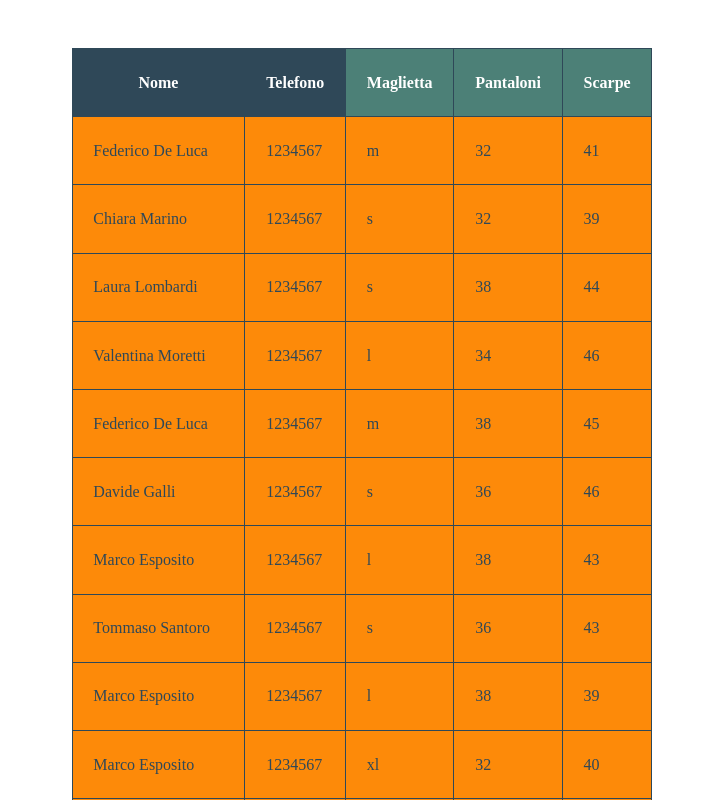
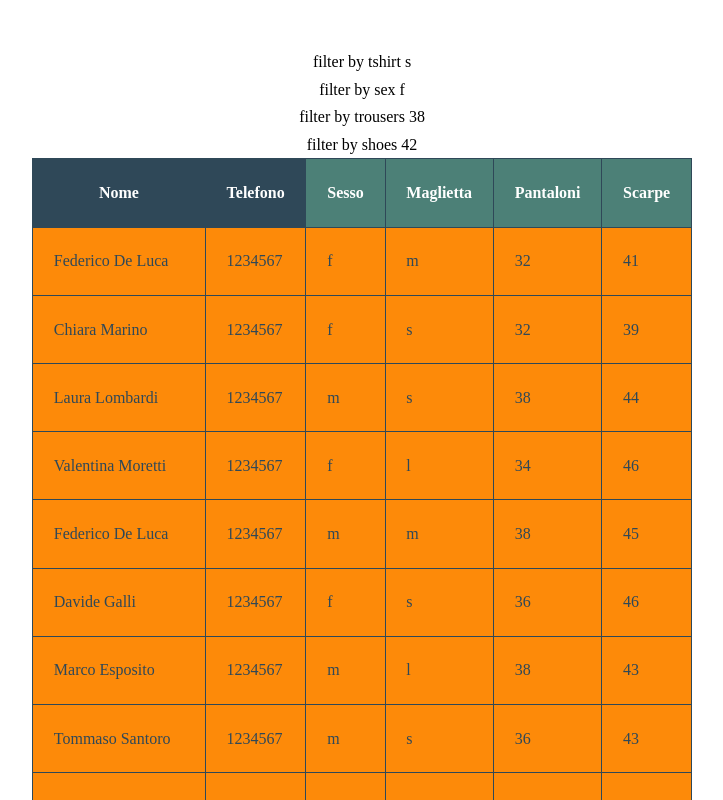
Before and after one commit to RyXkci/2mmshop-reg-clienti, a React (Vite) app: page /tantable in a window 1280 px wide. Shown: the top 800 px of the page, without its empty margins (278-1001 px from the left). Built offline with nearby package versions, Linux system fonts and the light colour scheme; data requests are answered from the project's data file.

Commit message:
Added basic filtering functionality. Changed ColumnDef accessor on sizes to functin to turn number in to string

```diff
--- a/src/components/TanTable.jsx
+++ b/src/components/TanTable.jsx
@@ -1,11 +1,12 @@
 import { useState, useMemo, useEffect} from "react";
-import { useReactTable, getCoreRowModel, flexRender } from "@tanstack/react-table";
+import { useReactTable, getCoreRowModel, getFilteredRowModel, flexRender } from "@tanstack/react-table";
 import { COLUMNS } from "./columns";
 
 
  export default function TanTable() {
     const columns = useMemo(() => COLUMNS)
     const [data, setData] = useState([]);
+    const [columnFilters, setColumnFilters] = useState([])
 
     useEffect(() => {
     const getData = async() => {
@@ -17,16 +18,57 @@ import { COLUMNS } from "./columns";
     }, [])
 
 
-    const tableInstance = useReactTable({ columns, data, getCoreRowModel: getCoreRowModel() })
+    const tableInstance = useReactTable({
+      columns, data,
+      state: {
+        columnFilters
+      },
+      getCoreRowModel: getCoreRowModel(),
+
+      getFilteredRowModel: getFilteredRowModel()
+    })
+
     const {
-
         getHeaderGroups,
         getRowModel,
     } = tableInstance;
 
     console.log(data)
+
+const onFilterChange = (id, value) => setColumnFilters(
+  prev => prev.filter(f => f.id !==id).concat({id, value})
+)
+
     return (
       <main className="main">
+        <button
+        onClick={() => {
+          onFilterChange("tshirt", "s");
+        }}
+      >
+        filter by tshirt s
+      </button>
+        <button
+        onClick={() => {
+          onFilterChange("sex", "f");
+        }}
+      >
+        filter by sex f
+      </button>
+        <button
+        onClick={() => {
+          onFilterChange("trousers", "38");
+        }}
+      >
+        filter by trousers 38
+      </button>
+        <button
+        onClick={() => {
+          onFilterChange("shoes", "42");
+        }}
+      >
+        filter by shoes 42
+      </button>
         <table>
             <thead>
                {getHeaderGroups().map(headerGroup =>(
@@ -54,6 +96,8 @@ import { COLUMNS } from "./columns";
               })}
             </tbody>
         </table>
+
+
         </main>
         // <table>
         //     <thead>
--- a/src/components/columns.js
+++ b/src/components/columns.js
@@ -1,17 +1,48 @@
 export const COLUMNS = [
-  {header: "Nome", accessorKey: "name", meta: {
-    className: "th-dark",
-  }},
-  {header: "Telefono", accessorKey: "number", meta: {
-    className: "th-dark",
-  }},
-  {header: "Maglietta", accessorKey: "sizes.tShirt", meta: {
-    className: "th-light",
-  } },
-  {header: "Pantaloni", accessorKey: "sizes.trousers",meta: {
-    className: "th-light",
-  } },
-  {header: "Scarpe", accessorKey: "sizes.shoes", meta: {
-    className: "th-light",
-  } },
+  {
+    header: "Nome",
+    accessorKey: "name",
+    meta: {
+      className: "th-dark",
+    },
+  },
+  {
+    header: "Telefono",
+    accessorKey: "number",
+    meta: {
+      className: "th-dark",
+    },
+  },
+  {
+    id: "sex",
+    header: "Sesso",
+    accessorKey: "sex",
+    meta: {
+      className: "th-light"
+    }
+  },
+  {
+    id: "tshirt",
+    header: "Maglietta",
+    accessorKey: "sizes.tShirt",
+    meta: {
+      className: "th-light",
+    },
+  },
+  {
+    id: "trousers",
+    header: "Pantaloni",
+    accessorFn: row => `${row.sizes.trousers.toString()}`,
+    meta: {
+      className: "th-light",
+    },
+  },
+  {
+    id: "shoes",
+    header: "Scarpe",
+    accessorFn: row => `${row.sizes.shoes.toString()}`,
+    meta: {
+      className: "th-light",
+    },
+  },
 ];
```
